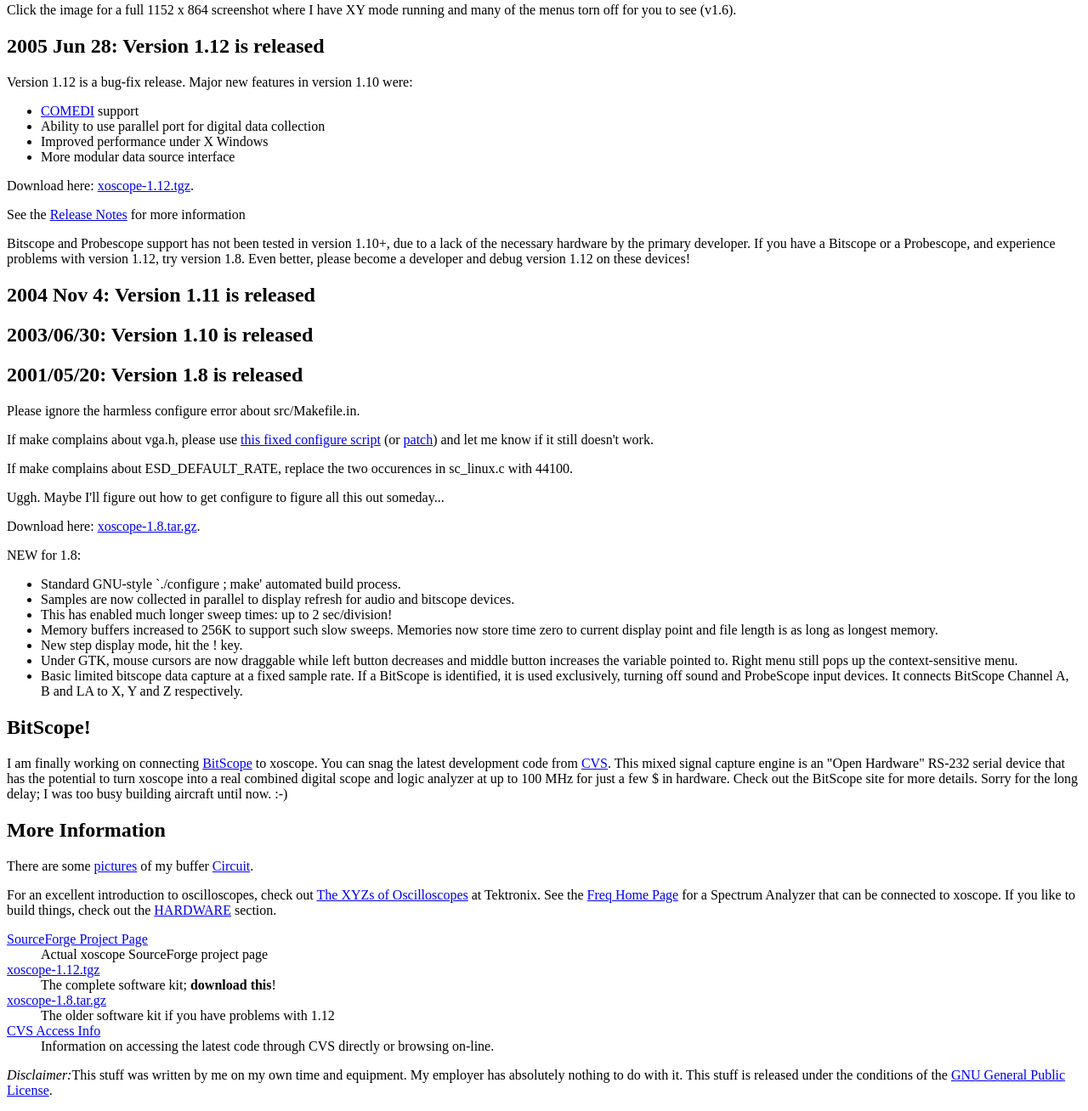
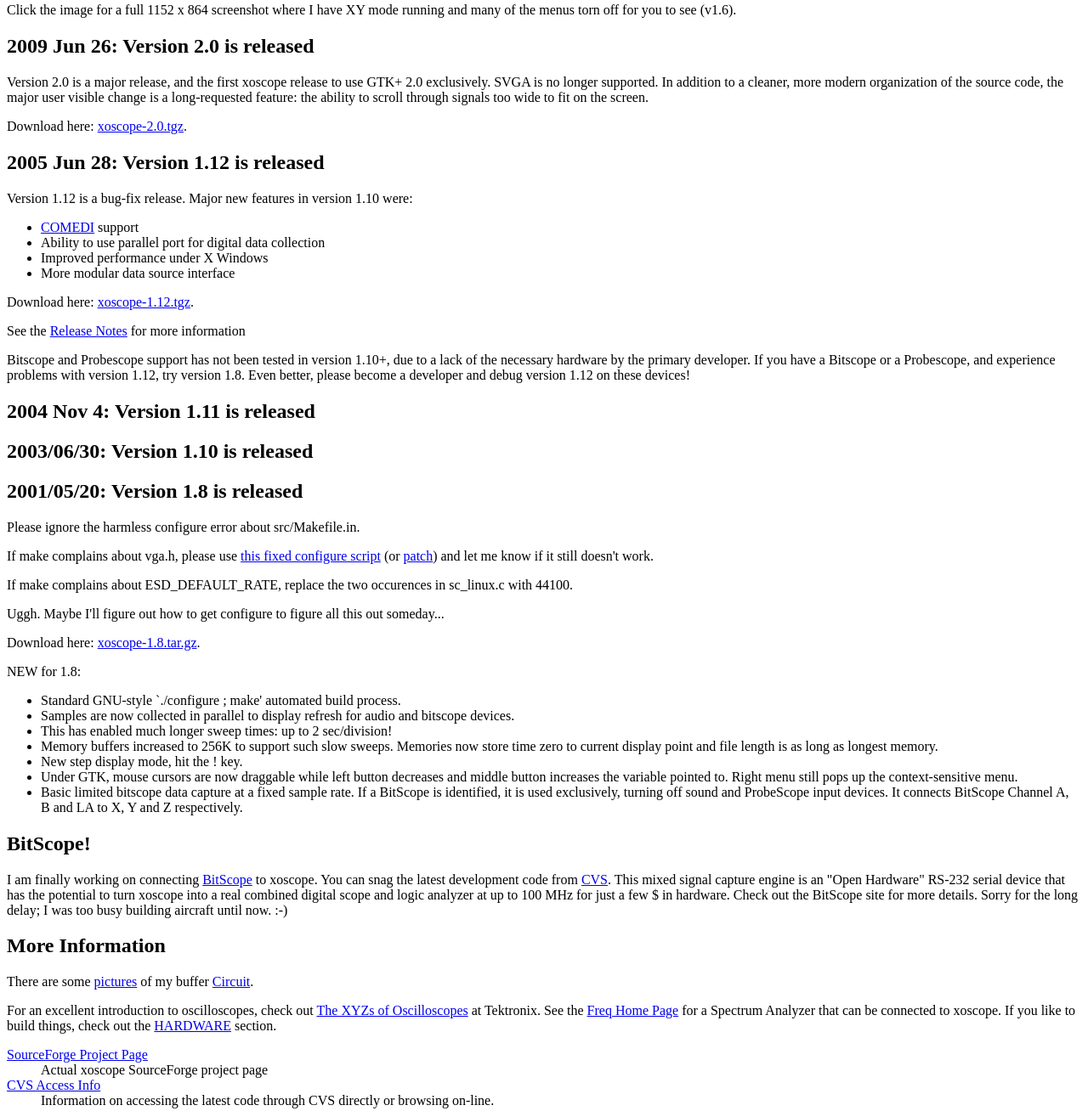
Before and after one commit to sandsmark/xoscope, a plain HTML site: page index.html in a window 1280 px wide. Shown: the part 678-1986 px from the top of the page at 85% size. Drawn offline with Linux system fonts and the light colour scheme.

Commit message:
updated web page for 2.0

```diff
--- a/index.html
+++ b/index.html
@@ -19,6 +19,19 @@ Linux!<p> </center>
 
 <p> Click the image for a full 1152 x 864 screenshot where I have XY
 mode running and many of the menus torn off for you to see (v1.6).<p>
+
+<h2>2009 Jun 26: Version 2.0 is released</h2>
+
+Version 2.0 is a major release, and the first xoscope release to use
+GTK+ 2.0 exclusively.  SVGA is no longer supported.  In addition to a
+cleaner, more modern organization of the source code, the major user
+visible change is a long-requested feature: the ability to scroll
+through signals too wide to fit on the screen.
+
+<p>
+Download here: <a
+href="http://prdownloads.sourceforge.net/xoscope/xoscope-2.0.tgz">xoscope-2.0.tgz</a>.<p>
+
 
 <h2>2005 Jun 28: Version 1.12 is released</h2>
 
@@ -122,10 +135,6 @@ href="hardware/hardware.html">HARDWARE</a> section.<p>
 <dl>
   <dt><a href="http://sourceforge.net/projects/xoscope/">SourceForge Project Page</a>
   <dd>Actual xoscope SourceForge project page
-  <dt><a href="http://prdownloads.sourceforge.net/xoscope/xoscope-1.12.tgz">xoscope-1.12.tgz</a>
-  <dd>The complete software kit; <b>download this</b>!
-  <dt><a href="http://prdownloads.sourceforge.net/xoscope/xoscope-1.8.tar.gz">xoscope-1.8.tar.gz</a>
-  <dd>The older software kit if you have problems with 1.12
   <dt><a href="http://sourceforge.net/cvs/?group_id=7547">CVS Access Info</a>
   <dd>Information on accessing the latest code through CVS directly or
 browsing on-line.
```
